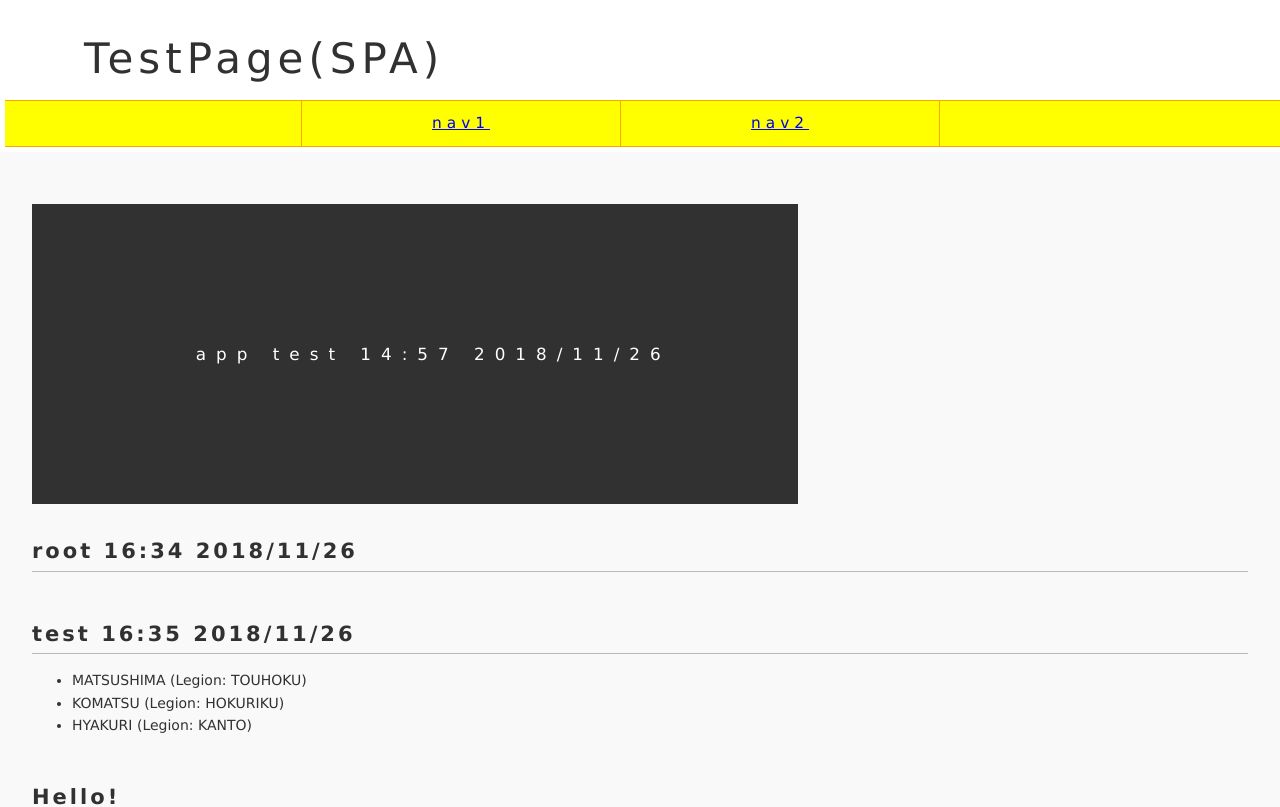
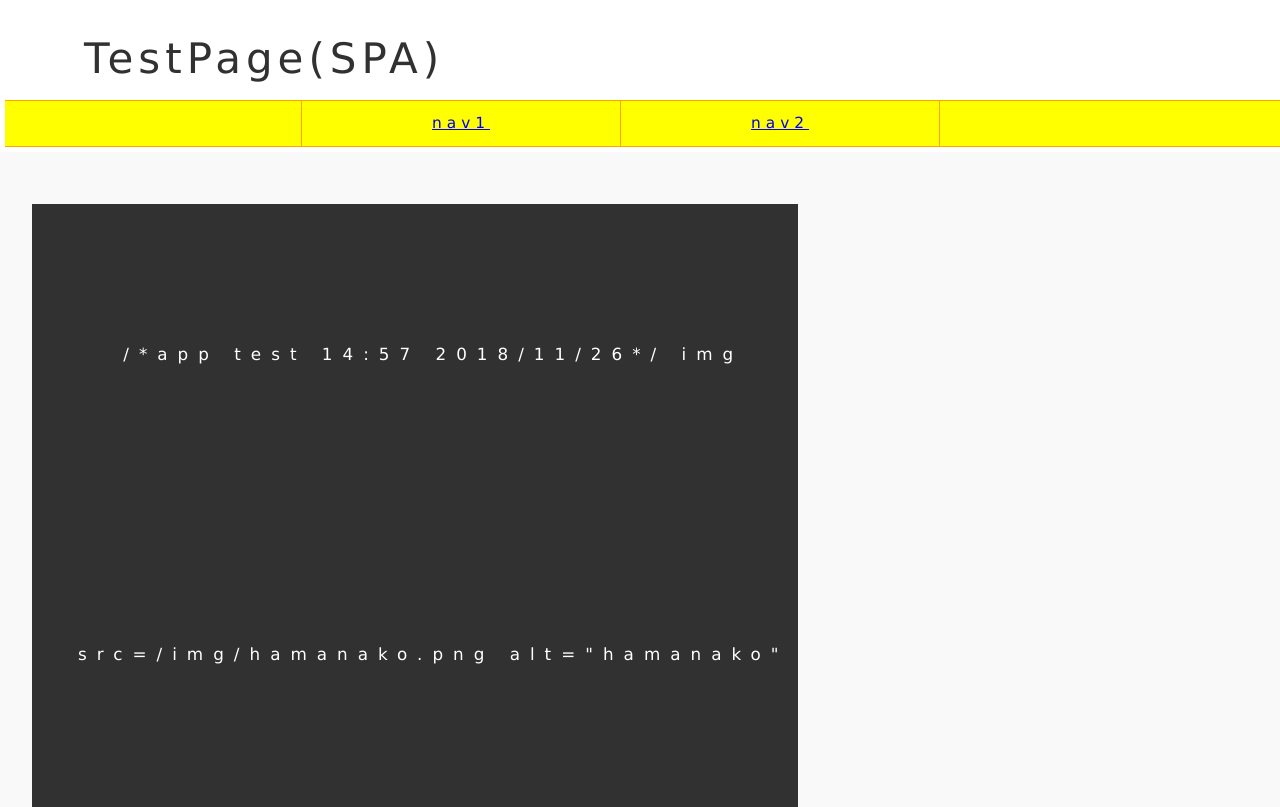
Before and after one commit to runway88/test2, a React (Create React App) app: page / in a window 1280 px wide. Shown: the top 807 px of the page. Built offline with nearby package versions, Linux system fonts and the light colour scheme.

Commit message:
画像挿入

```diff
--- a/src/App.js
+++ b/src/App.js
@@ -5,7 +5,8 @@ import './App.css';
   render() {
     return (
       <div className="App">
-        app test 14:57 2018/11/26
+        /*app test 14:57 2018/11/26*/
+	img src={`${process.env.PUBLIC_URL}/img/hamanako.png`} alt="hamanako" />;
       </div>
     );
   }
```
